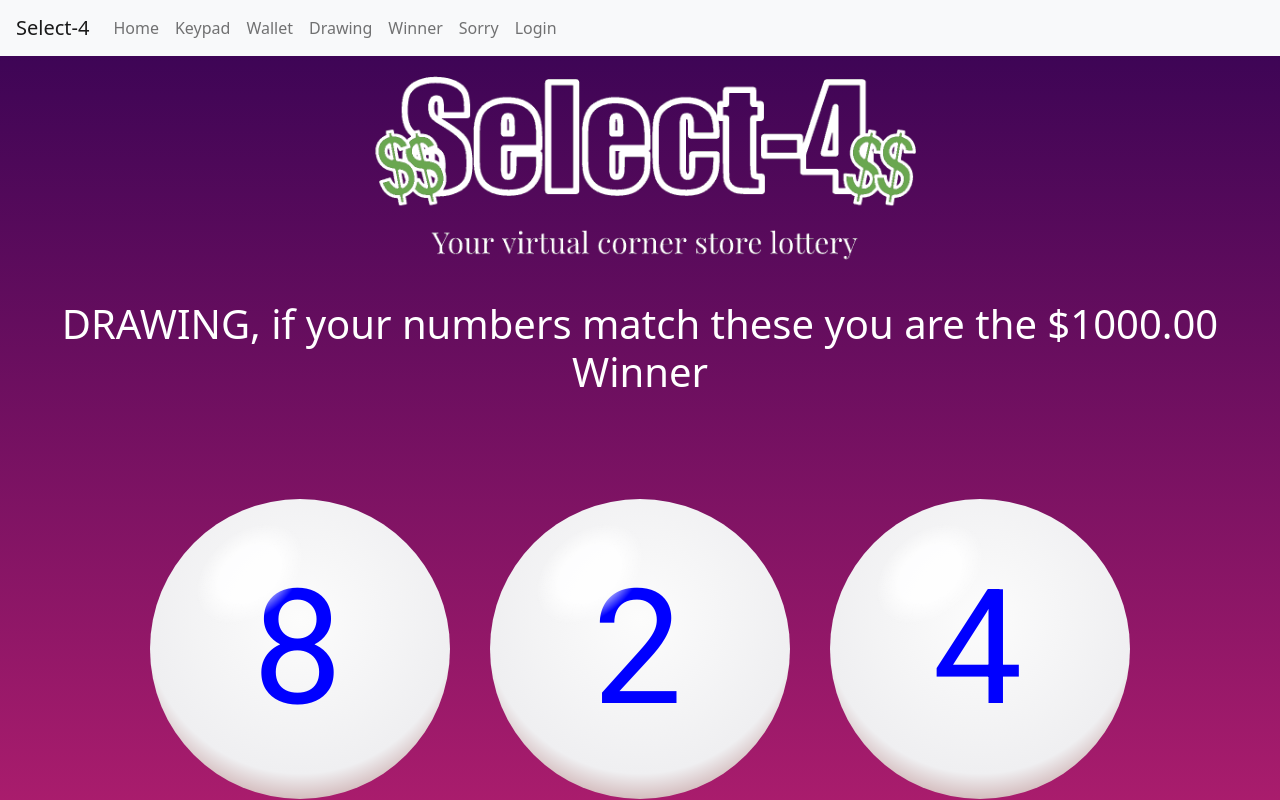
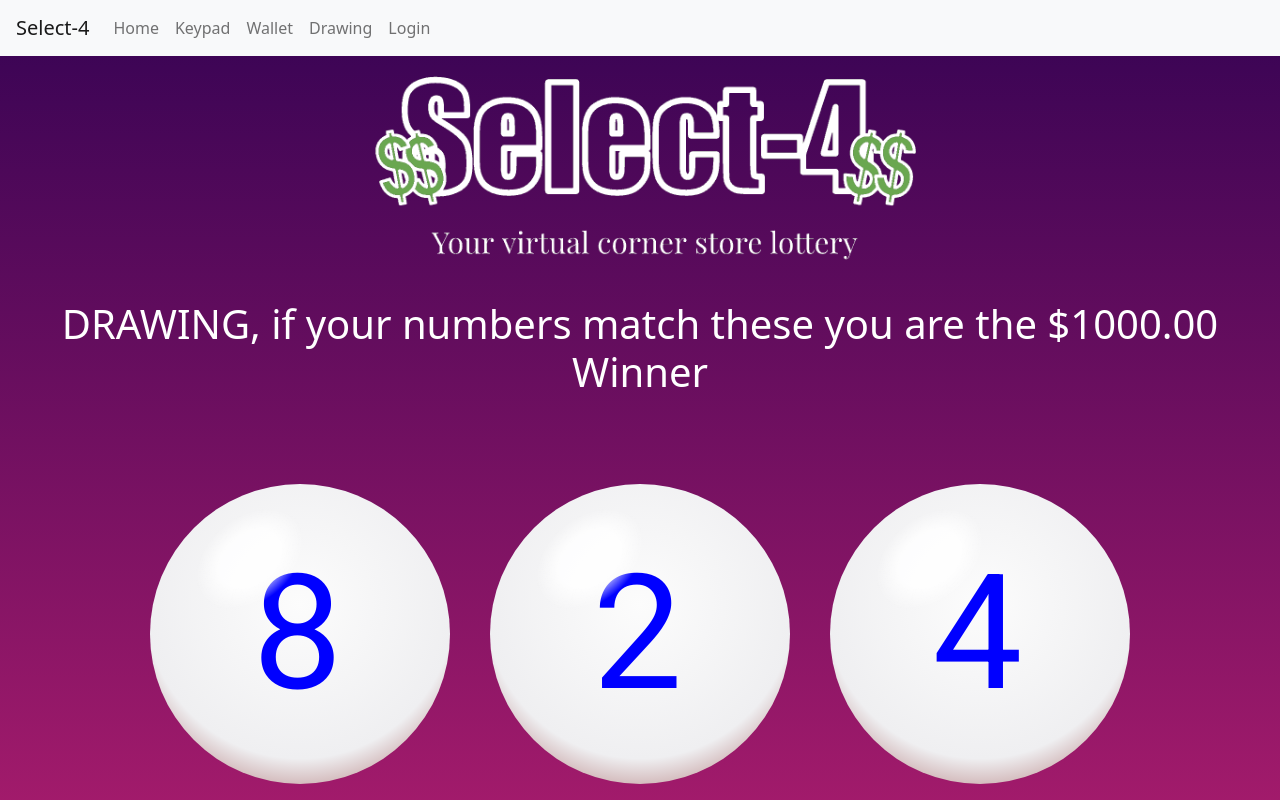
Before and after one commit to thereal-baitjet/Select-4, a React (Create React App) app in the folder select-4/: page /#/drawing in a window 1280 px wide. Shown: the top 800 px of the page. Built offline with nearby package versions, Linux system fonts and the light colour scheme.

Commit message:
removed winner sorry from nav bar

```diff
--- a/select-4/src/components/Drawing/Style.css
+++ b/select-4/src/components/Drawing/Style.css
@@ -4,7 +4,8 @@
   display: inline-block;
   width: 100%;
   height: 100%;
-  margin-top: 25%;
+  margin-top: 20%;
+  margin-bottom: 25%;
   border-radius: 50%;
   position: relative;
   background: radial-gradient(circle at 50% 40%, #fcfcfc, #efeff1 66%, #9b5050 100%);
--- a/select-4/src/components/NavbarBet.js
+++ b/select-4/src/components/NavbarBet.js
@@ -13,8 +13,6 @@ const NavbarBet = () => {
             <Nav.Link href="#keypad">Keypad</Nav.Link>
             <Nav.Link href="#wallet">Wallet</Nav.Link>
             <Nav.Link href="#drawing">Drawing</Nav.Link>
-            <Nav.Link href="#winner">Winner</Nav.Link>
-            <Nav.Link href="#sorry">Sorry</Nav.Link>
             <Nav.Link href="#login">Login</Nav.Link>
           </Nav>
         </Navbar.Collapse>
```
